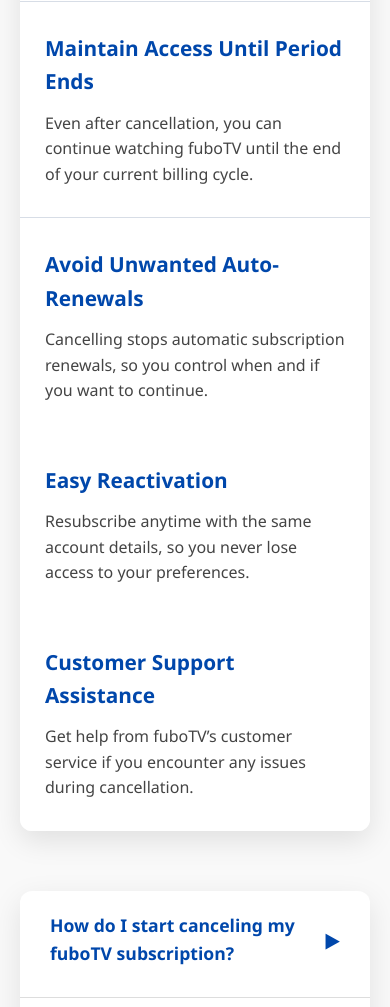
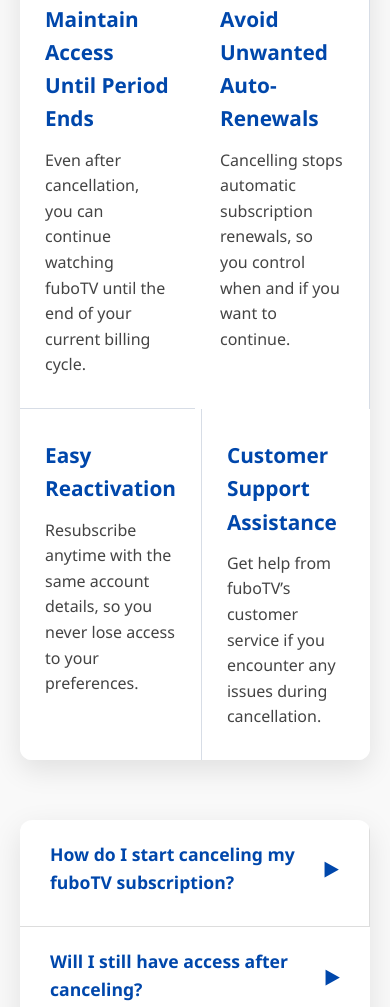
Before and after one commit to fubotvsub01/fubotv-subscription, a plain HTML site: page index.html in a window 390 px wide. Shown: the part 5295-6302 px from the top of the page. Drawn offline with Linux system fonts and the light colour scheme.

Commit message:
Update index.html

```diff
--- a/index.html
+++ b/index.html
@@ -263,31 +263,6 @@
     color: #444;
   }
 
-  /* Responsive for tablets */
-  @media (max-width: 900px) {
-    .benefit-item {
-      flex: 1 1 50%;
-      border-right: 1px solid #d7dde6;
-    }
-    .benefit-item:nth-child(2n) {
-      border-right: none;
-    }
-    .benefit-item:nth-last-child(-n+2) {
-      border-bottom: none;
-    }
-  }
-
-  /* Responsive for mobile */
-  @media (max-width: 600px) {
-    .benefit-item {
-      flex: 1 1 100%;
-      border-right: none !important;
-      border-bottom: 1px solid #d7dde6;
-    }
-    .benefit-item:last-child {
-      border-bottom: none;
-    }
-  }
 
   .faq-container {
     max-width: 1200px;
@@ -357,16 +332,19 @@
     padding-top: 10px;
   }
 
-  /* Responsive */
-  @media (max-width: 768px) {
-    .faq-item {
-      flex: 1 1 100%;
-      border-right: none !important;
-    }
-    .faq-item:nth-last-child(-n+2) {
-      border-bottom: 1px solid #ddd;
-    }
+
+   footer {
+    flex-shrink: 0;
+    background-color: #fff;
+    box-shadow: 0 -6px 12px rgba(0, 0, 0, 0.1);
+    border-bottom: 3px solid #0047ab;
+    padding: 20px 40px;
+    text-align: center;
+    font-size: 0.9rem;
+    color: #555;
   }
+
+
 </style>
 </head>
 <body>
@@ -614,6 +592,10 @@
   </div>
 </div>
 
+<footer role="contentinfo">
+  &copy; 2025 Cancel fuboTV Subscription Guide. All rights reserved.
+</footer>
+
 
 
 <script>
```
